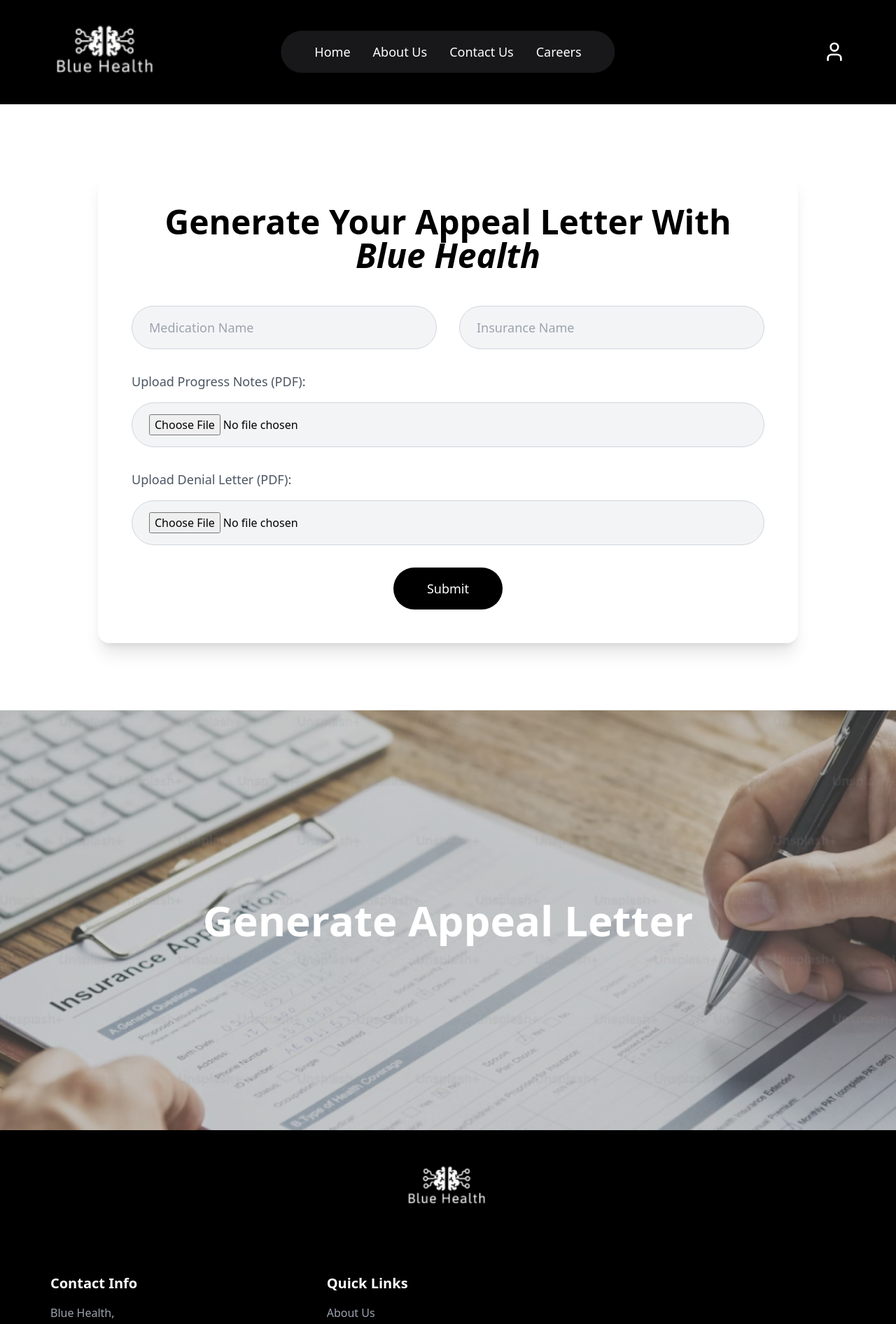
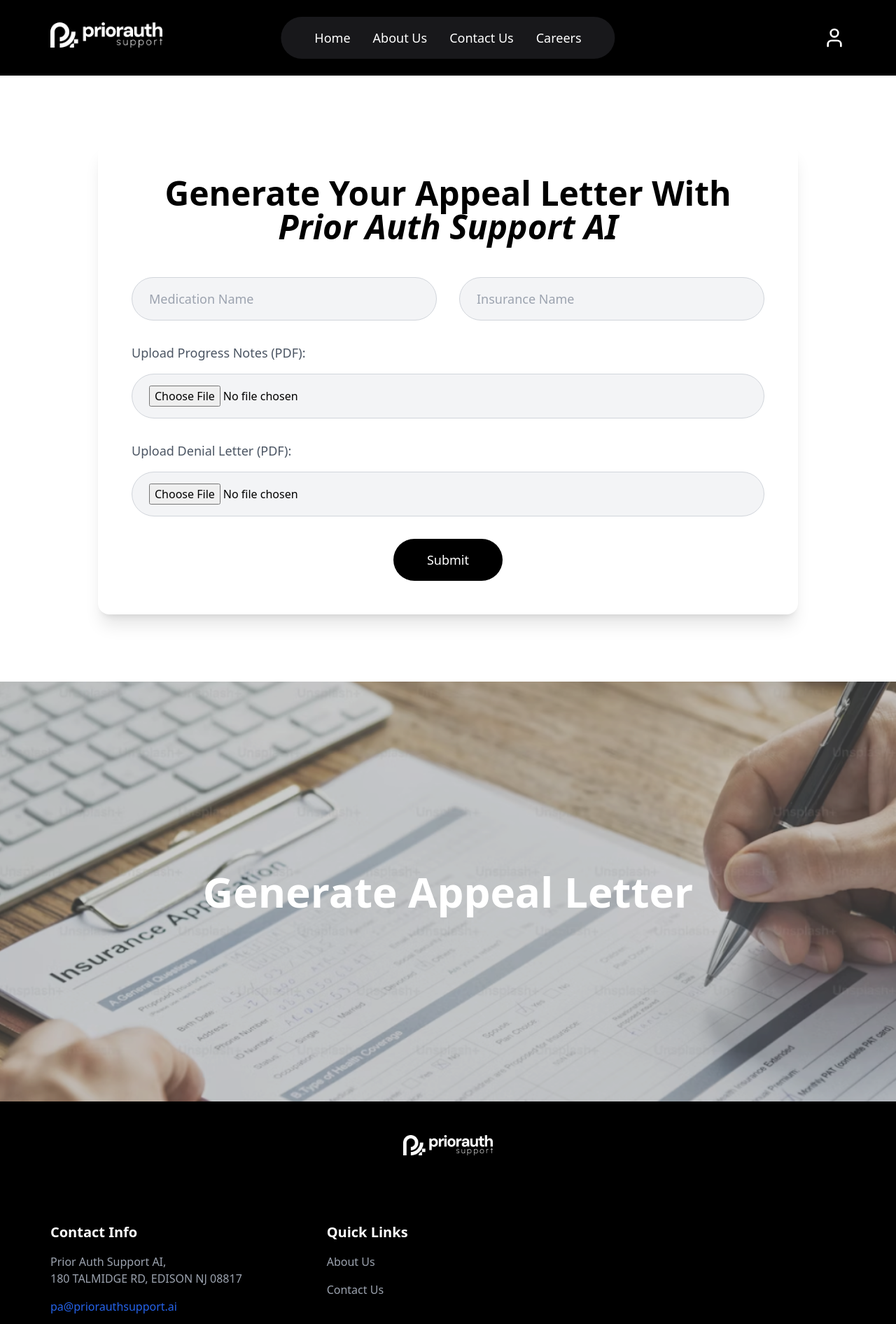
Before and after one commit to Blue-Health-Here/frontend.bluehealthhere.com, a React (Vite) app: page /appeal-letter in a window 1280 px wide. Shown: the top 1892 px of the page at 70% size. Built offline with nearby package versions, Linux system fonts and the light colour scheme.

Commit message:
Prior Auth Support AI

```diff
--- a/index.html
+++ b/index.html
@@ -4,7 +4,7 @@
     <meta charset="UTF-8" />
     <link rel="icon" type="image/svg+xml" href="/vite.svg" />
     <meta name="viewport" content="width=device-width, initial-scale=1.0" />
-    <title>Blue Health Here </title>
+    <title>Prior Auth Support AI </title>
   </head>
   <body>
     <div id="root"></div>
--- a/src/components/AppealLetter/AppealLetterForm.tsx
+++ b/src/components/AppealLetter/AppealLetterForm.tsx
@@ -102,7 +102,7 @@ const AppealLetterForm: React.FC = () => {
       <div className="max-w-[1000px] mx-auto bg-white shadow-xl rounded-2xl p-8 md:p-12">
         <h2 className="text-4xl md:text-5xl font-bold text-center mb-8 md:mb-12">
           Generate Your Appeal Letter With <br />
-          <span className="italic">Blue Health</span>
+          <span className="italic">Prior Auth Support AI</span>
         </h2>
         <form className="space-y-6 md:space-y-8" onSubmit={handleSubmit}>
           <div className="grid grid-cols-1 md:grid-cols-2 gap-6 md:gap-8">
--- a/src/components/ContactUs/ContactUsForm.tsx
+++ b/src/components/ContactUs/ContactUsForm.tsx
@@ -30,7 +30,7 @@ const ContactUsForm = () => {
       from_name: `${formData.firstName} ${formData.lastName}`,
       message: formData.message,
       subject: "Contact Form Submission", // Optional or dynamic
-      to_name: "Blue Health Team", // Optional or dynamic
+      to_name: "Prior Auth Support AI Team", // Optional or dynamic
     };
 
     try {
--- a/src/components/Footer.tsx
+++ b/src/components/Footer.tsx
@@ -1,6 +1,6 @@
 import React from 'react';
 import { Link } from 'react-router-dom'; // Import Link from react-router-dom
-import Logo from '../../images/image 5.png';
+import Logo from '../../images/logo.png';
 
 const Footer = () => {
   return (
@@ -10,7 +10,7 @@ const Footer = () => {
         <div className="text-center mb-8 md:mb-12">
           <img
             src={Logo}
-            alt="Blue Health Logo"
+            alt="Prior Auth Support AI"
             className="mx-auto w-32 h-auto mb-2 md:mb-4"
           />
         </div>
@@ -21,14 +21,14 @@ const Footer = () => {
           <div>
             <h4 className="text-lg md:text-xl font-semibold mb-2 md:mb-4">Contact Info</h4>
             <p className="text-sm md:text-base text-gray-400 mb-2 md:mb-4">
-              Blue Health,<br />
+              Prior Auth Support AI,<br />
               180 TALMIDGE RD, EDISON NJ 08817
             </p>
             <a
-              href="mailto:pa@bluehealthhere.com"
+              href="mailto:pa@priorauthsupport.ai"
               className="text-sm md:text-base text-blue-600 hover:text-blue-700 transition"
             >
-              pa@bluehealthhere.com
+              pa@priorauthsupport.ai
             </a>
           </div>
 
@@ -59,7 +59,7 @@ const Footer = () => {
         {/* Bottom Section */}
         <div className="mt-8 md:mt-12 text-center">
           <p className="text-gray-600 text-xs md:text-sm">
-            &copy; 2024 Blue Health. All rights reserved.
+            &copy; 2025 Prior Auth Support AI. All rights reserved.
           </p>
         </div>
       </div>
--- a/src/components/Navbar.tsx
+++ b/src/components/Navbar.tsx
@@ -1,7 +1,7 @@
 import React, { useState } from 'react';
 import { Menu, X, User } from 'lucide-react';
 import { Link } from 'react-router-dom';
-import Logo from '../../images/image 5.png';
+import Logo from '../../images/logo.png';
 
 const Navbar = () => {
   const [isMenuOpen, setIsMenuOpen] = useState(false);
@@ -22,7 +22,7 @@ const Navbar = () => {
           <Link to="/">
             <img
               src={Logo}
-              alt="Blue Health Logo"
+              alt="Prior Auth Support AI Logo"
               className="mx-auto lg:mx-0 w-40 h-auto mb-2"
             />
           </Link>
--- a/src/components/RemoveData/RemoveDataForm.tsx
+++ b/src/components/RemoveData/RemoveDataForm.tsx
@@ -6,7 +6,7 @@ const RemoveDataForm = () => {
       <div className="max-w-[1200px] mx-auto text-center px-6 md:px-8">
         <h2 className="text-4xl md:text-5xl font-bold mb-6 md:mb-8">
           Improve Your Data Privacy with <br />
-          <span className="italic">Blue Health</span>
+          <span className="italic">Prior Auth Support AI</span>
         </h2>
         <p className="text-base md:text-lg text-gray-600 mb-8 md:mb-12">
           Lorem ipsum dolor sit amet consectetur. Convallis at commodo semper facilisi volutpat aenean aliquam nisi.
--- a/src/components/about/TopNotchSection.tsx
+++ b/src/components/about/TopNotchSection.tsx
@@ -6,7 +6,7 @@ const TopNotchSection = () => {
     <section className="py-16 md:py-24">
       <div className="max-w-[1200px] mx-auto px-6 md:px-8 text-center">
         <h2 className="text-4xl md:text-5xl font-bold mb-6 md:mb-8">
-          Blue Health Providing Top Notch
+          Prior Auth Support AI Providing Top Notch
           <span className="italic block mt-2 md:mt-4">Healthcare assistance</span>
         </h2>
         <p className="text-base md:text-lg text-gray-600 max-w-3xl mx-auto mb-8 md:mb-12">
```
Also changed, not shown: images/logo.png (added).
